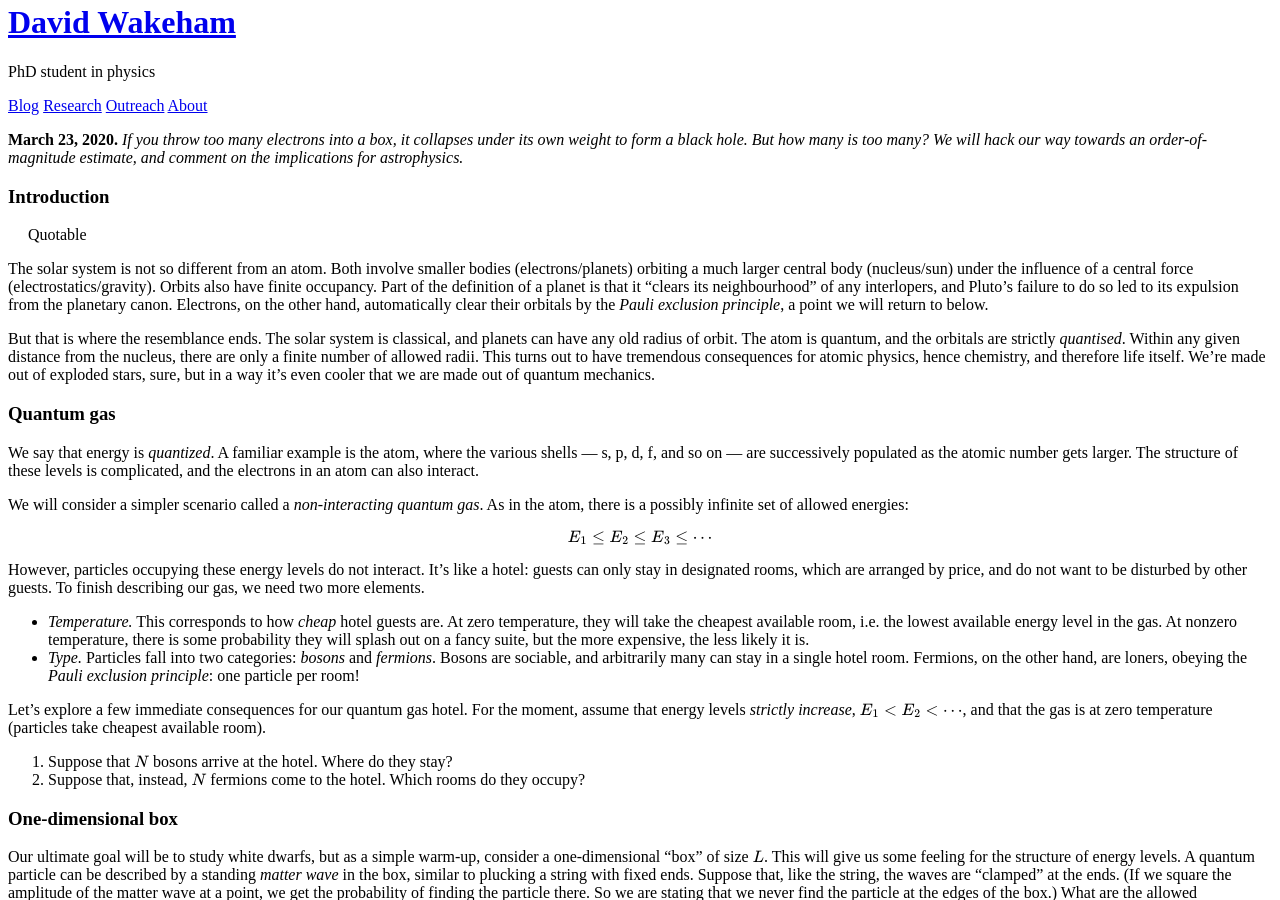
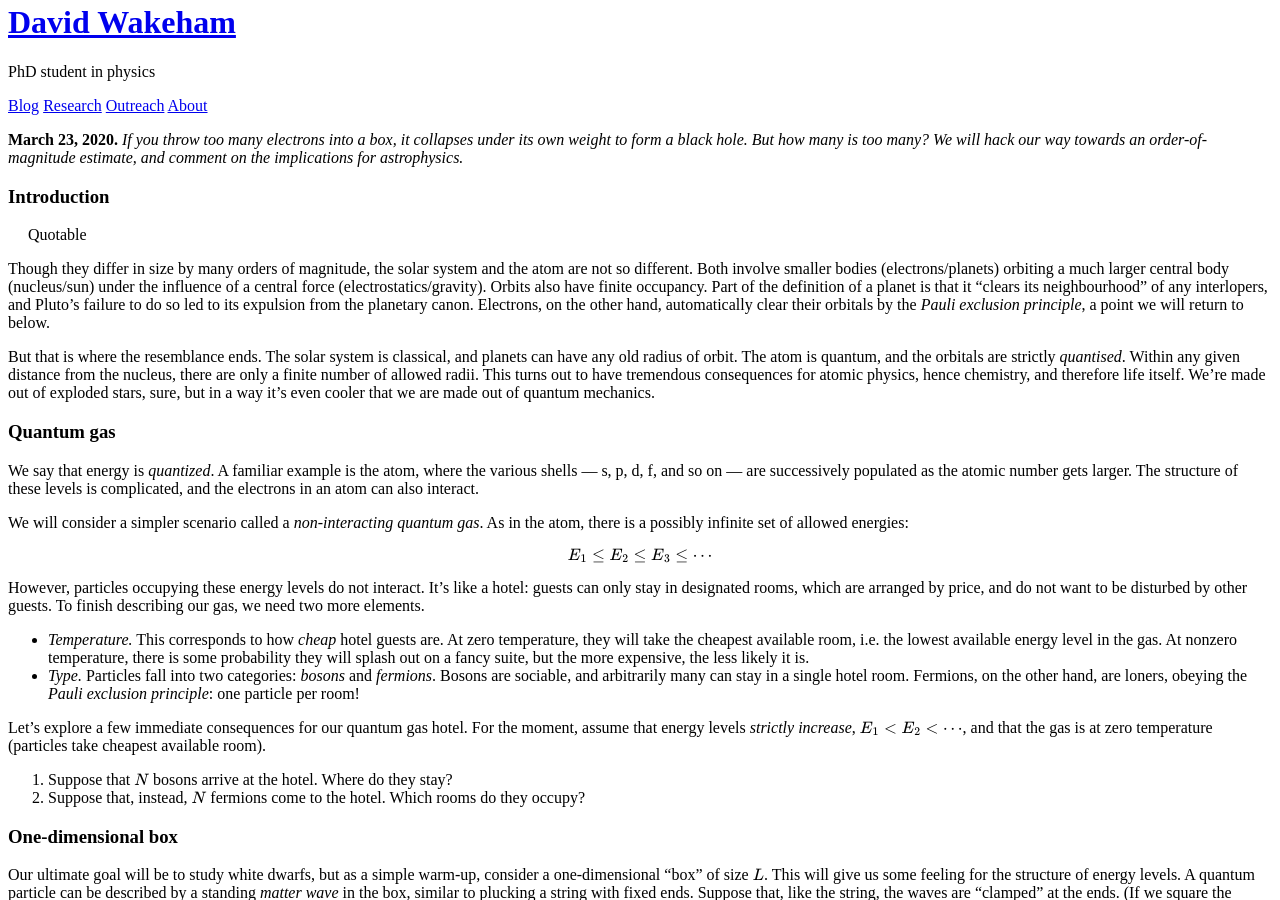
Before and after one commit to hapax/hapax.github.io, a Jekyll site: the page built from assets/chandra.md, in a window 1280 px wide and 900 px high, scrolled down 373 px. Built offline with Jekyll 4.4.1, drawn with Linux system fonts in a browser that asks for light colours; our own code applies the rules of GitHub Pages for plain Markdown files; formulas are drawn with MathJax 3; a script that is not in the unit is left out.

Commit message:
Update chandra.md

```diff
--- a/assets/chandra.md
+++ b/assets/chandra.md
@@ -18,7 +18,8 @@ date:  2020-03-23
 Quotable
 </span>
 
-The solar system is not so different from an atom.
+Though they differ in size by many orders of magnitude, the solar
+system and the atom are not so different.
 Both involve smaller bodies (electrons/planets) orbiting a much
 larger central body (nucleus/sun) under the influence of a
 central force (electrostatics/gravity).
```
